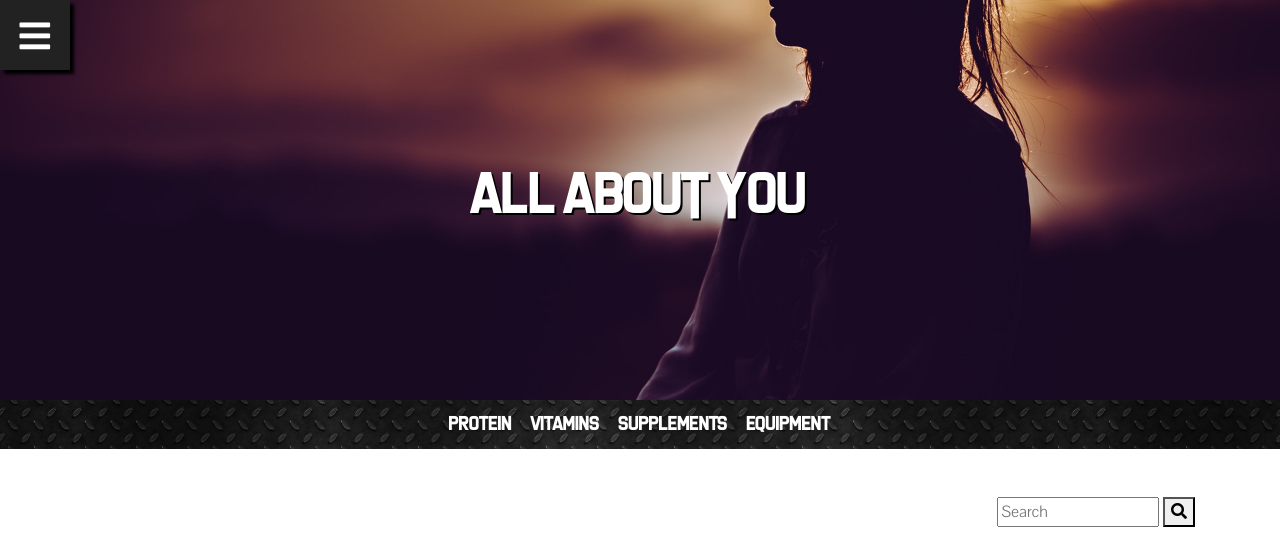
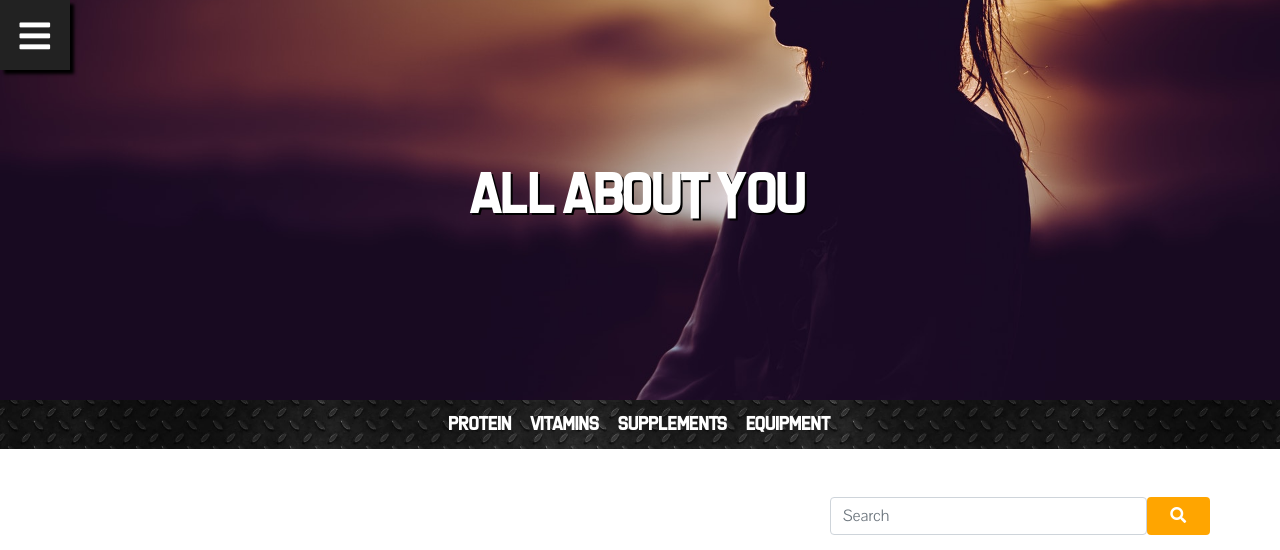
Before and after one commit to ShavingSeagull/PowerHaus, a Django app: page /products/protein in a window 1280 px wide. Shown: the top 550 px of the page. Run offline with Django 3.2, Linux system fonts and the light colour scheme; data comes from the database, SQL or seed files in the repository; some libraries are stand-ins or nearby versions.

Commit message:
Added form styling to the search box on products page

```diff
--- a/products/templates/products/products_list.html
+++ b/products/templates/products/products_list.html
@@ -9,9 +9,9 @@
 {% block product_content %}
 <div class="row mb-4">
     <div class="offset-md-8 col-md-4">
-        <form class="search-form">
-            <input type="text" name="q" placeholder="Search" />
-            <button type="submit"><i class="fas fa-search"></i></button>
+        <form class="search-form row">
+            <input type="text" name="q" placeholder="Search" class="form-control col-10" />
+            <button type="submit" class="btn brand-btn col-2"><i class="fas fa-search"></i></button>
         </form>
     </div>
 </div>
--- a/static/css/products/products.css
+++ b/static/css/products/products.css
@@ -26,7 +26,6 @@
     color: #FFA500;
 }
 
-/* The sticky class is added to the navbar with JS when it reaches its scroll position */
 .sticky-nav {
     position: fixed;
     top: 0;
@@ -34,14 +33,11 @@
     z-index: 2;
   }
 
-  /* Add some top padding to the page content to prevent sudden quick movement (as the navigation bar gets a new position at the top of the page (position:fixed and top:0) */
-  .sticky-nav + .product-section {
+.sticky-nav + .product-section {
     padding-top: 60px;
-  }
+}
 /*** /.Main Styles ***/
 
 /*** Product list page ***/
-.search-form {
-    float: right;
-}
+
 /*** /.Product list page ***/
```
